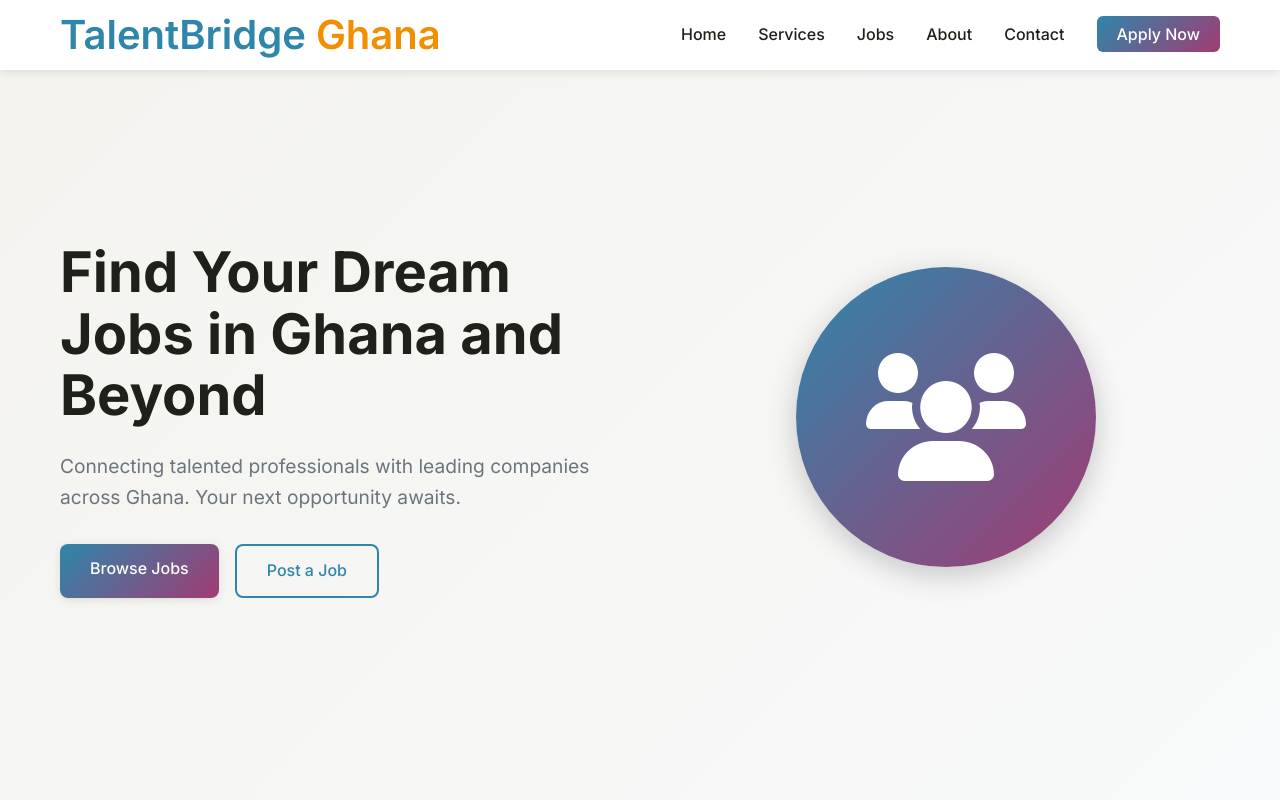
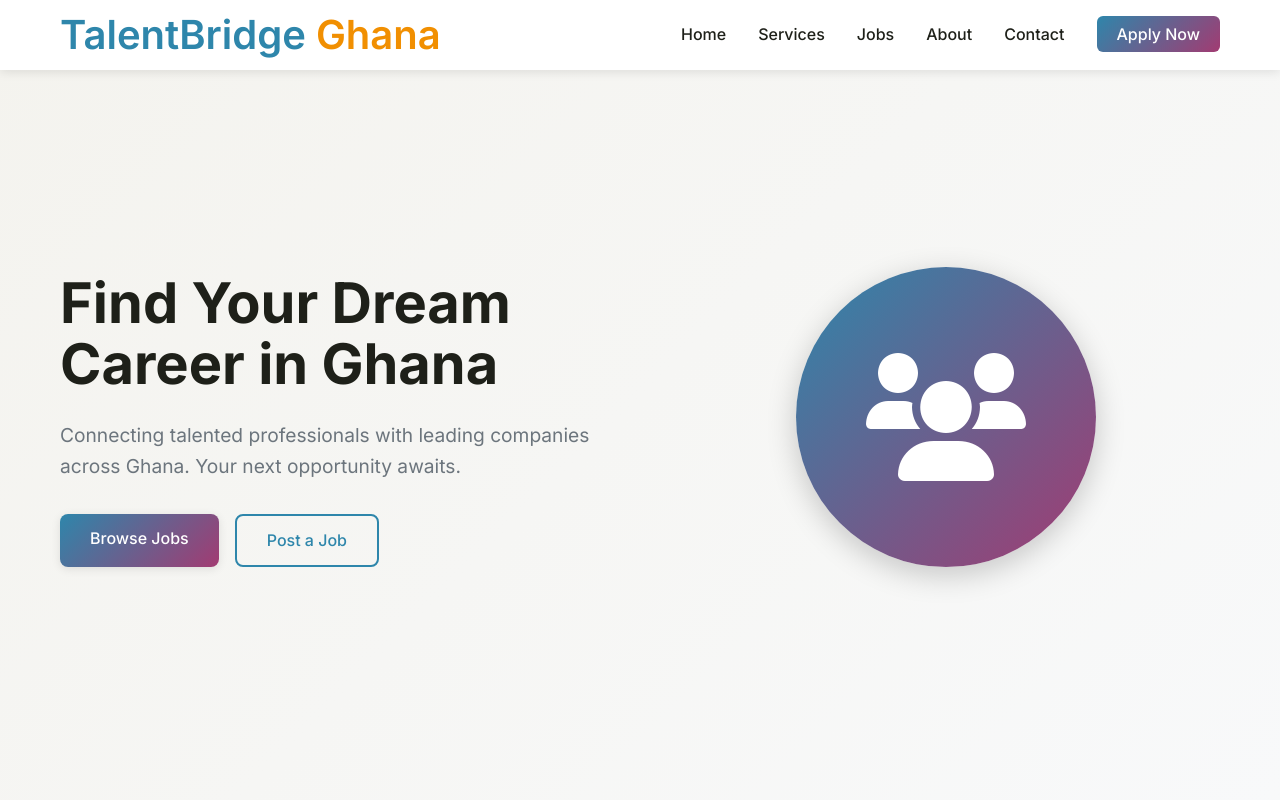
Before and after one commit to TechDreamAfrica/TalentBridge, a website: page index.html in a window 1280 px wide. Shown: the top 800 px of the page. Drawn offline with Linux system fonts and the light colour scheme.

Commit message:
modified the hook text

```diff
--- a/index.html
+++ b/index.html
@@ -47,7 +47,7 @@
     <section id="home" class="hero">
         <div class="hero-container">
             <div class="hero-content">
-                <h1>Find Your Dream Jobs in Ghana and Beyond</h1>
+                <h1>Find Your Dream Career in Ghana</h1>
                 <p>Connecting talented professionals with leading companies across Ghana. Your next opportunity awaits.</p>
                 <div class="hero-buttons">
                     <a href="#jobs" class="btn btn-primary">Browse Jobs</a>
```
